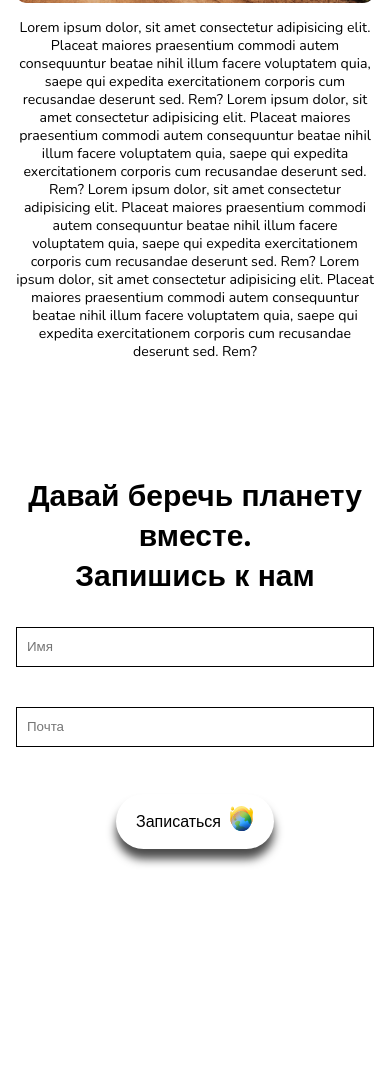
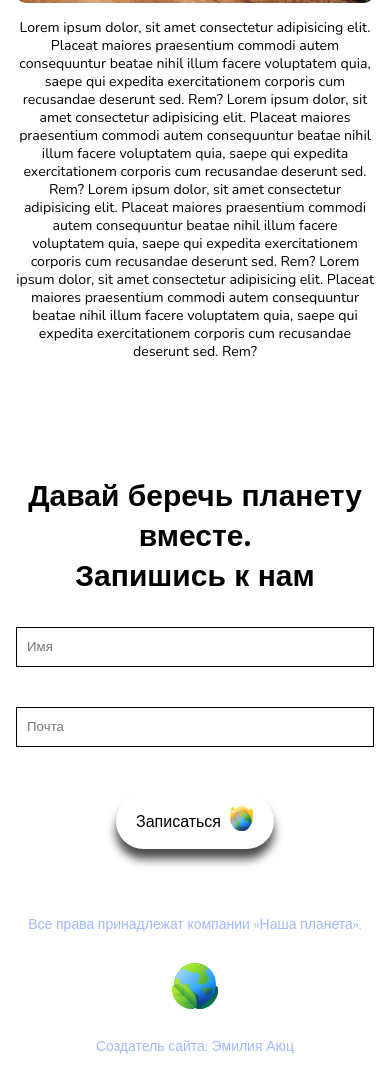
Before and after one commit to EWS2022/Ecology, a plain HTML site: page index.html in a window 390 px wide. Shown: the part 4527-5597 px from the top of the page. Before the commit the page ends 5429 px from the top, so only its background shows below. Drawn offline with nearby package versions, Linux system fonts and the light colour scheme.

Commit message:
Add files via upload

```diff
--- a/css/media.css
+++ b/css/media.css
@@ -135,6 +135,17 @@
     input{
         width: 100%;
     }
+
+    footer .container{
+        flex-direction: column;
+    }
+
+    footer .container p, footer .container img{
+        margin: 15px 0;
+        min-width: 46px;
+        text-align: center;
+        line-height: 16px;
+    }
 }
 
 @media(max-width: 430px){
@@ -150,4 +161,11 @@
     h2{
         line-height: 40px;
     }
+
 }
+
+@media(max-width: 310px){
+    footer .container .creator{
+        width: 160px;
+    }
+}
--- a/css/style.css
+++ b/css/style.css
@@ -347,3 +347,23 @@ input:nth-child(2){
     position: relative;
     bottom: 3px;
 }
+
+footer{
+    background-color: white;
+    color: #a0b9ff;
+}
+
+footer .container{
+    display: flex;
+    justify-content: space-evenly;
+    align-items: center;
+}
+
+footer .container p{
+    font-weight: 500;
+}
+
+footer .container img{
+    width: 7%;
+    margin: 20px 0;
+}
--- a/index.html
+++ b/index.html
@@ -135,5 +135,12 @@
         </div>
     </section>
     <script src="./js/script.js"></script>
+    <footer>
+        <div class="container">
+            <p>Все права принадлежат компании «Наша планета».</p>
+            <img src="./images/planet.svg" alt="">
+            <p class="creator">Создатель сайта: Эмилия Аюц</p>
+        </div>
+    </footer>
 </body>
 </html>
```
